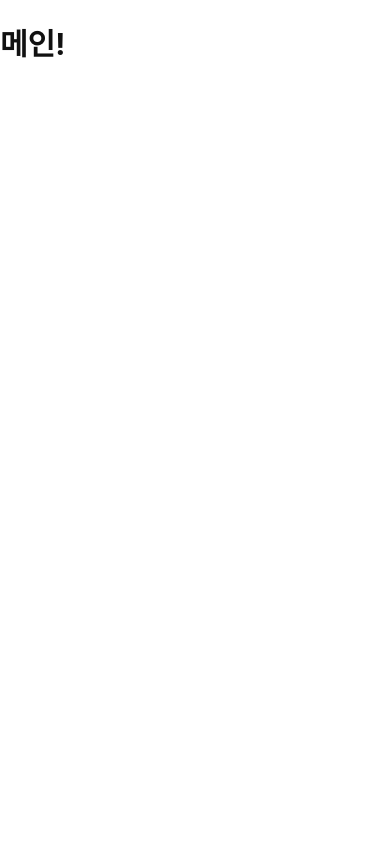
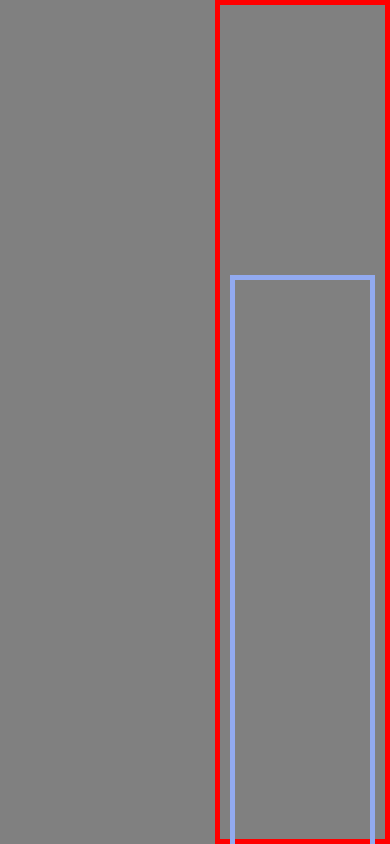
Before and after one commit to zubetcha/Final-project, a React (Create React App) app: page / in a window 390 px wide. Built offline with nearby package versions, Linux system fonts and the light colour scheme.

Commit message:
[Design]MobileFrame

```diff
--- a/src/App.js
+++ b/src/App.js
@@ -6,6 +6,7 @@ import { ThemeProvider } from 'styled-components'
 import GlobalStyle from './styles/GlobalStyle'
 import theme from './styles/theme'
 import { Main, NotFound, Quiz, QuizResult, Join, Login, Mypage, PostDetail, PostEdit, PostList, PostWrite, DictEdit, DictList, DictWrite } from './pages'
+import MobileFrame from './components/MobileFrame'
 
 function App() {
   return (
@@ -13,7 +14,7 @@ function App() {
       <ThemeProvider theme={theme}>
         <GlobalStyle />
         <ConnectedRouter history={history}>
-          <Route path="/" exact component={Main} />
+          <Route path="/" exact component={MobileFrame} />
           <Route path="/join" exact component={Join} />
           <Route path="/login" exact component={Login} />
           <Route path="/mypage/:nickname" exact component={Mypage} />
--- /dev/null
+++ b/src/components/MobileFrame.css
@@ -0,0 +1,29 @@
+.WebFullFrame {
+  position: fixed;
+  top: 0;
+  bottom: 0;
+  left: 55%;
+  right: 0;
+  max-width: 400px;
+  align-items: center;
+  justify-content: center;
+  vertical-align: middle;
+  /* 레이아웃 작업 후 삭제 */
+  border: 5px solid red;
+}
+
+.MobileFullFrame {
+  position: flex;
+  align-items: center;
+  justify-content: center;
+  vertical-align: middle;
+  top: 0;
+  bottom: 0;
+  left: 950px;
+  right: 0;
+  max-width: 375px;
+  height: 640px;
+  /* 레이아웃 작업 후 삭제 */
+  border: 5px solid rgb(146, 170, 240);
+  margin: 270px 10px 300px 10px;
+}
--- /dev/null
+++ b/src/components/MobileFrame.js
@@ -0,0 +1,14 @@
+import React from 'react'
+import './MobileFrame.css'
+
+const MobileFrame = () => {
+  return (
+    <>
+      <div className="WebFullFrame">
+        <div className="MobileFullFrame"></div>
+      </div>
+    </>
+  )
+}
+
+export default MobileFrame
--- a/src/styles/GlobalStyle.js
+++ b/src/styles/GlobalStyle.js
@@ -8,6 +8,7 @@ const GlobalStyle = createGlobalStyle`
 
 body {
   /* font-family: ; */
+  background-color: gray;
   color: #111;
   font-size: 15px;
   font-weight: 400;
```
